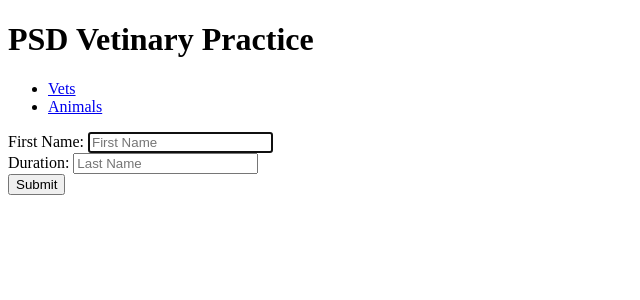
After one commit to Buckshee7/VetinaryPractice, a Flask app: page /vets/new in a window 1280 px wide. The commit adds this page. Shown: the top 300 px of the page, without its empty margins (0-640 px from the left). Run offline with Flask 2, Linux system fonts and the light colour scheme.

Commit message:
added templates/vets/new.html

```diff
--- a/templates/vets/index.html
+++ b/templates/vets/index.html
@@ -3,6 +3,9 @@
 {% block content %}
     <section>
         <h2>Vetinary Practitioners</h2>
+            <div>
+                <a href="/vets/new">Add new</a>
+            </div>
             {% for vet in vets %}
                 <div class = "vet">
                     <p>Dr {{vet.first_name}} {{vet.last_name}}</p>
--- /dev/null
+++ b/templates/vets/new.html
@@ -0,0 +1,15 @@
+{% extends 'base.html' %}
+
+{% block content %}
+<form action="/vets" method="post">
+    <div>
+      <label for="first_name">First Name:</label>
+      <input type="text" name="first_name" placeholder="First Name" required autofocus>
+    </div>
+    <div>
+      <label for="last_name">Duration:</label>
+      <input type="text" name="last_name" placeholder="Last Name" required>
+    </div>
+    <input type="submit"></input>
+  </form>
+{% endblock %}
--- a/templates/vets/show.html
+++ b/templates/vets/show.html
@@ -4,7 +4,7 @@
     <h2>Dr {{ vet.first_name }} {{vet.last_name }}</h2>
     <h3>Assigned Aimals</h3>
     {% for animal in animals %}
-       <div class='vet-animals'>
+       <div class='animals'>
            <p>{{ animal.name }}</p>
            <p>{{ animal.animal_type  }}</p>
            <p>{{ animal.calculate_age() }} year(s) old</p>
```
Also changed, not shown: templates/vets/edit.html (added).
